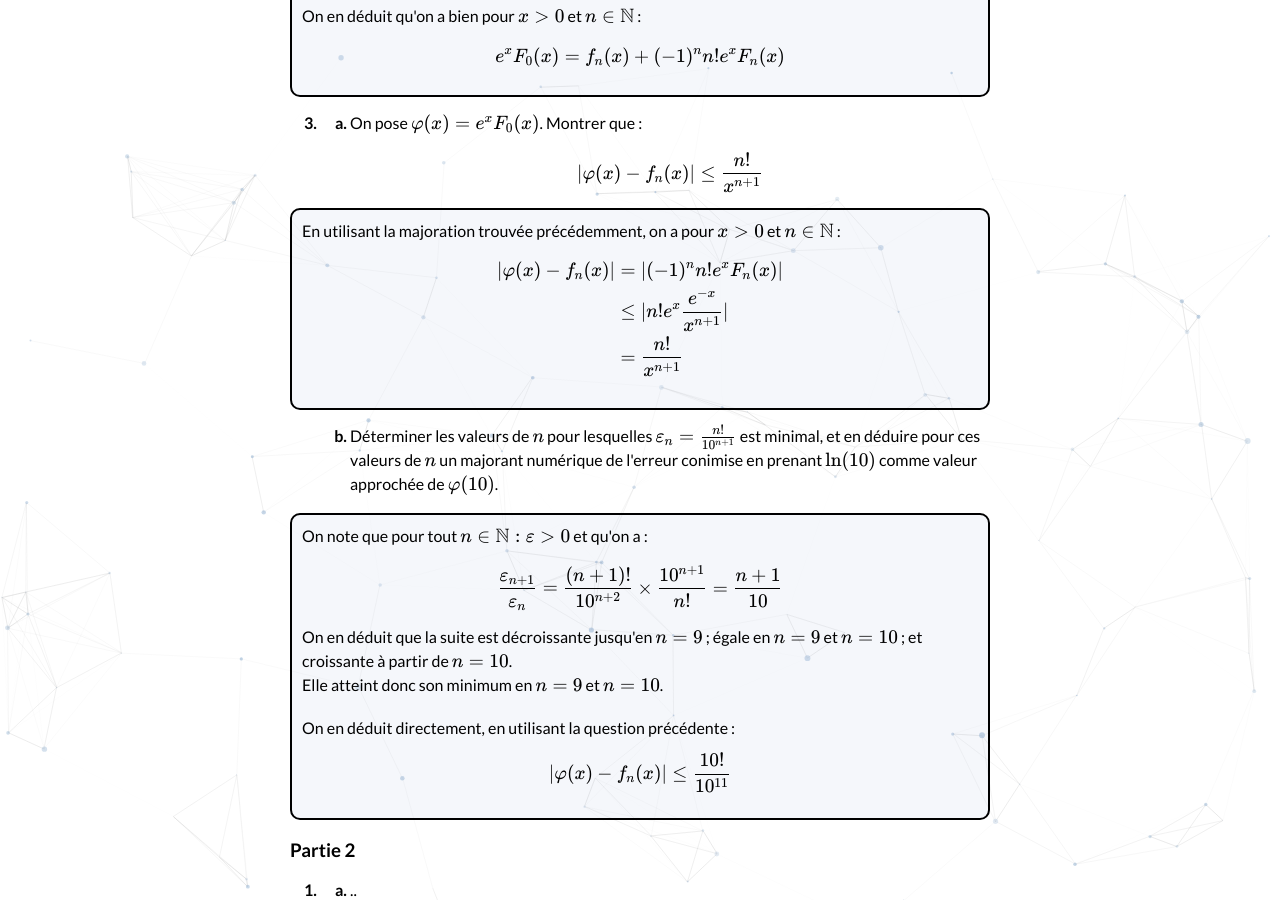
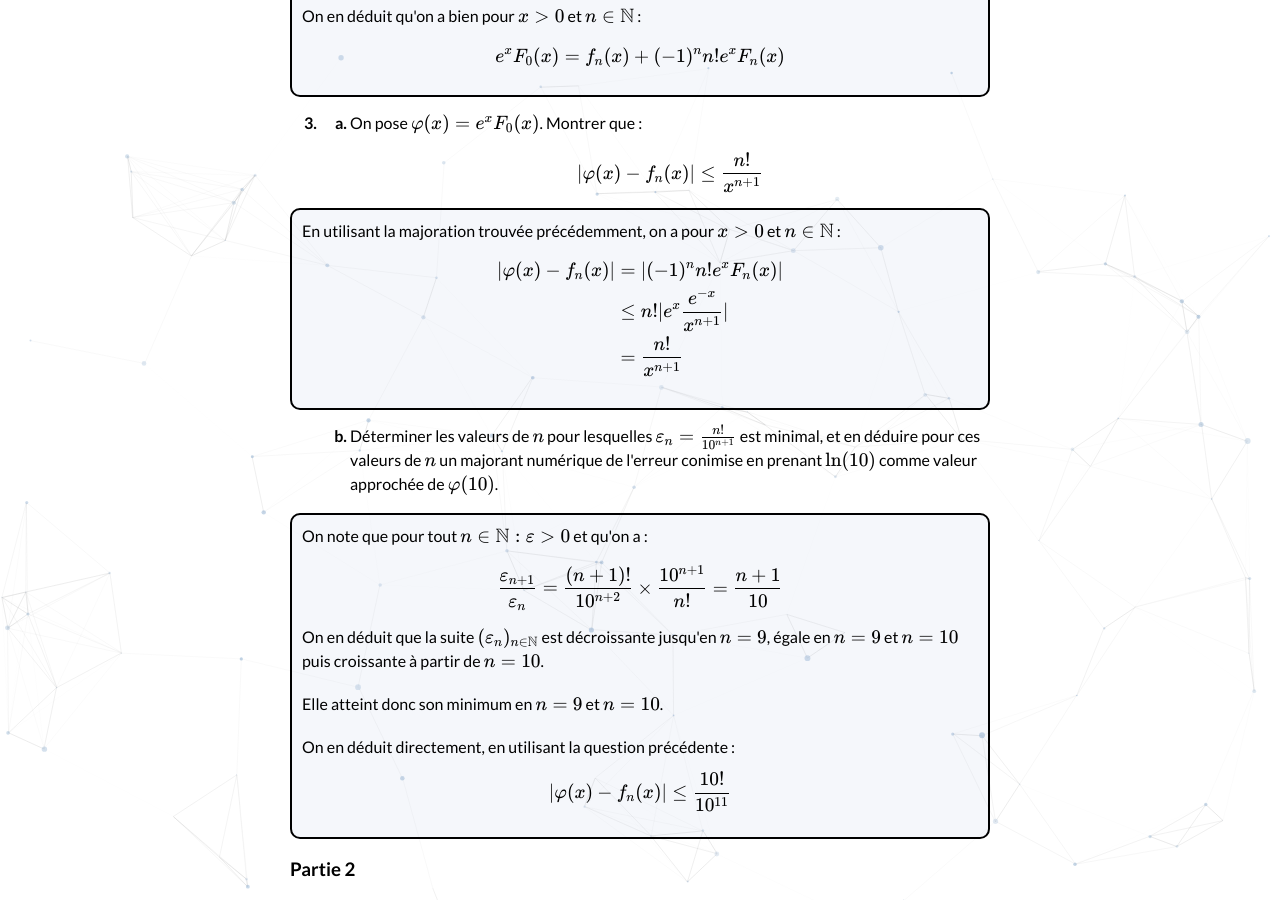
Before and after one commit to bglbrt/bglbrt.github.io, a Jekyll site: the page built from fr/corrections/administrateur_externe_1993.md, in a window 1280 px wide and 900 px high, scrolled down 2435 px. Built offline with Jekyll 4.4.1, drawn with Linux system fonts in a browser that asks for light colours; nearby versions of some CDN libraries.

Commit message:
Refactor explanations and formatting in administrateur_externe_1993.md

```diff
--- a/fr/corrections/administrateur_externe_1993.md
+++ b/fr/corrections/administrateur_externe_1993.md
@@ -140,7 +140,7 @@ Dans tout le problème $$x$$ désigne un réel _strictement positif_, et $$n$$ u
                     $$
                     \begin{aligned}
                         \lvert \varphi(x)-f_{n}(x) \rvert & = \lvert (-1)^{n} n! e^{x} F_{n}(x) \rvert \\
-                        & \leq \lvert n! e^{x} \frac{e^{-x}}{x^{n+1}} \rvert \\
+                        & \leq n! \lvert e^{x} \frac{e^{-x}}{x^{n+1}} \rvert \\
                         & = \frac{n!}{x^{n+1}}
                     \end{aligned}
                     $$
@@ -153,8 +153,8 @@ Dans tout le problème $$x$$ désigne un réel _strictement positif_, et $$n$$ u
                     $$
                     \frac{\varepsilon_{n+1}}{\varepsilon_{n}} = \frac{(n+1)!}{10^{n+2}} \times \frac{10^{n+1}}{n!} = \frac{n+1}{10}
                     $$
-                    On en déduit que la suite est décroissante jusqu'en \( n = 9 \) ; égale en \( n = 9 \) et \( n = 10 \) ; et croissante à partir de \( n = 10 \).
-                    <br>
+                    On en déduit que la suite \( (\varepsilon_n )_{n\in\mathbb{N}} \) est décroissante jusqu'en \( n = 9 \), égale en \( n = 9 \) et \( n = 10 \) puis croissante à partir de \( n = 10 \).
+                    <br><br>
                     Elle atteint donc son minimum en \( n = 9 \) et \( n = 10 \).
                     <br><br>
                     On en déduit directement, en utilisant la question précédente :
```
